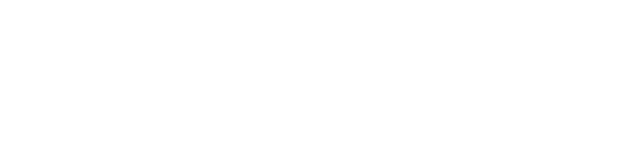
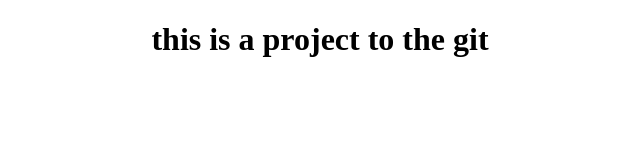
Before and after one commit to zeev-mindali/class-48-first-project, a plain HTML site: page index.html in a window 1280 px wide. Shown: the whole page, without its empty margins (320-960 px from the left). Drawn offline with Linux system fonts and the light colour scheme.

Commit message:
sending info from the vsc

```diff
--- a/index.html
+++ b/index.html
@@ -1,10 +1,20 @@
 <!DOCTYPE html>
 <html lang="en">
-  <head>
+
+<head>
     <meta charset="UTF-8" />
     <meta name="viewport" content="width=device-width, initial-scale=1.0" />
     <title>Document</title>
     <script defer src="js/myjs.js"></script>
-  </head>
-  <body onload="init()"></body>
+    <style>
+        body {
+            text-align: center;
+        }
+    </style>
+</head>
+
+<body onload="init()">
+    <h1>this is a project to the git</h1>
+</body>
+
 </html>
--- a/js/myjs.js
+++ b/js/myjs.js
@@ -2,6 +2,7 @@ var myFunction = () => {
   var amital = 1;
   var zeev = 2;
   var mindali = 3;
+  var stam =4;
 };
 
 
```
